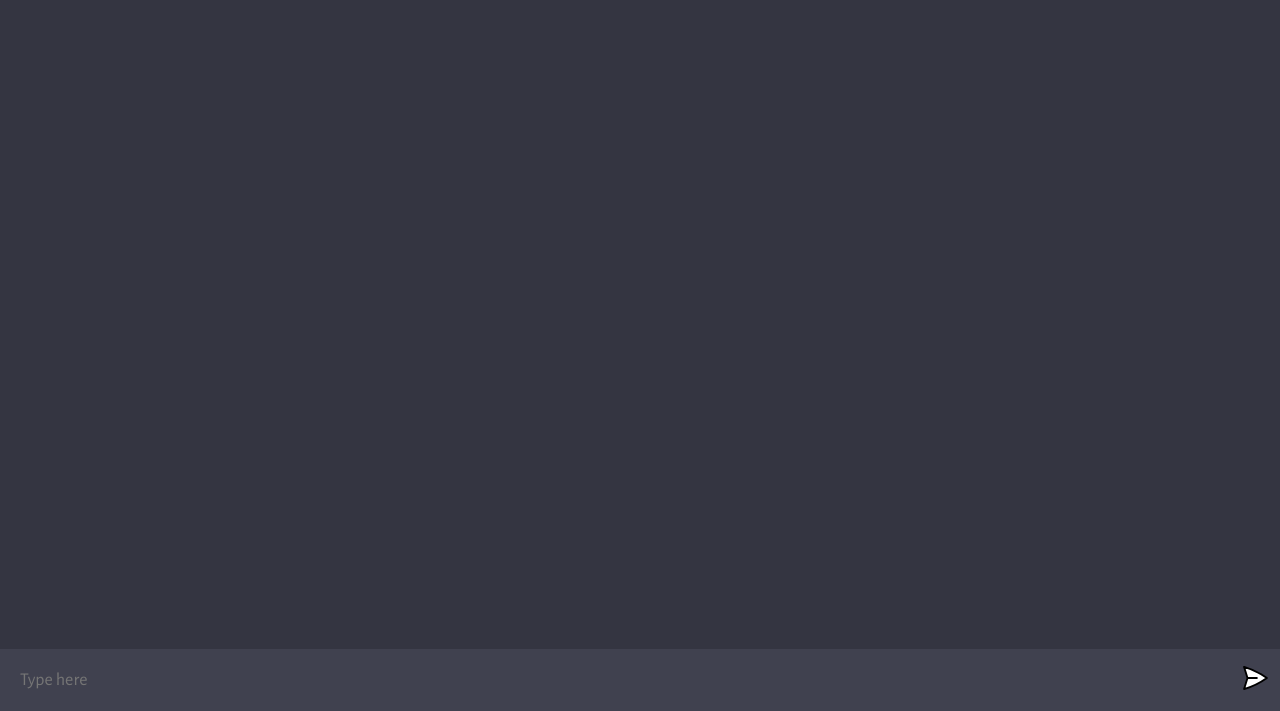
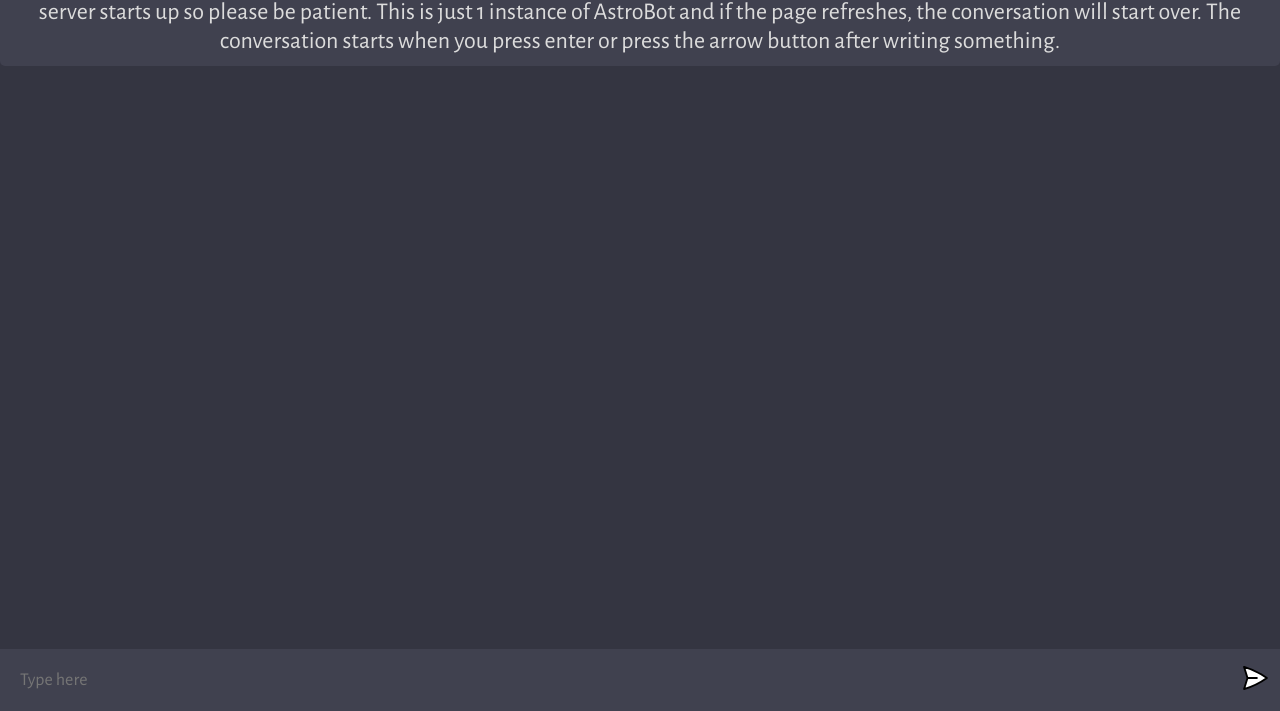
Before and after one commit to creativeisaiah/ai-helper, a website built with Vite: page client/index.html in a window 1280 px wide. Shown: the part 90-801 px from the top of the page. Built offline with nearby package versions, Linux system fonts and the light colour scheme.

Commit message:
welcome message

```diff
--- a/client/index.html
+++ b/client/index.html
@@ -10,7 +10,7 @@
   <body>
     <div id="banner">AstroBot</div>
     <div id="app">
-      <div id="welcomeMessage">
+      <div id="intro-message" class="intro-message">
         Welcome, this is AstroBot, a helpful companion. Please feel free to ask it anything, but the startup time may take a little bit while the server starts up so please be patient. This is just 1 instance of AstroBot and if the page refreshes, the conversation will start over. The conversation starts when you press enter or press the arrow button after writing something.
       </div>
       <div id="chat_container"></div>
--- a/client/style.css
+++ b/client/style.css
@@ -9,6 +9,16 @@
 
 body {
   background: #343541;
+}
+
+.intro-message {
+  font-size: 24px; /* adjust as needed */
+  color: #dcdcdc; /* or any color that matches your theme */
+  background-color: #40414F; /* to match your existing chat bubbles */
+  border-radius: 5px; /* to maintain the rounded corner look */
+  padding: 10px; /* for some inner spacing */
+  margin-bottom: 20px; /* add some space below the message */
+  text-align: center; /* centers the text */
 }
 
 #banner {
```
